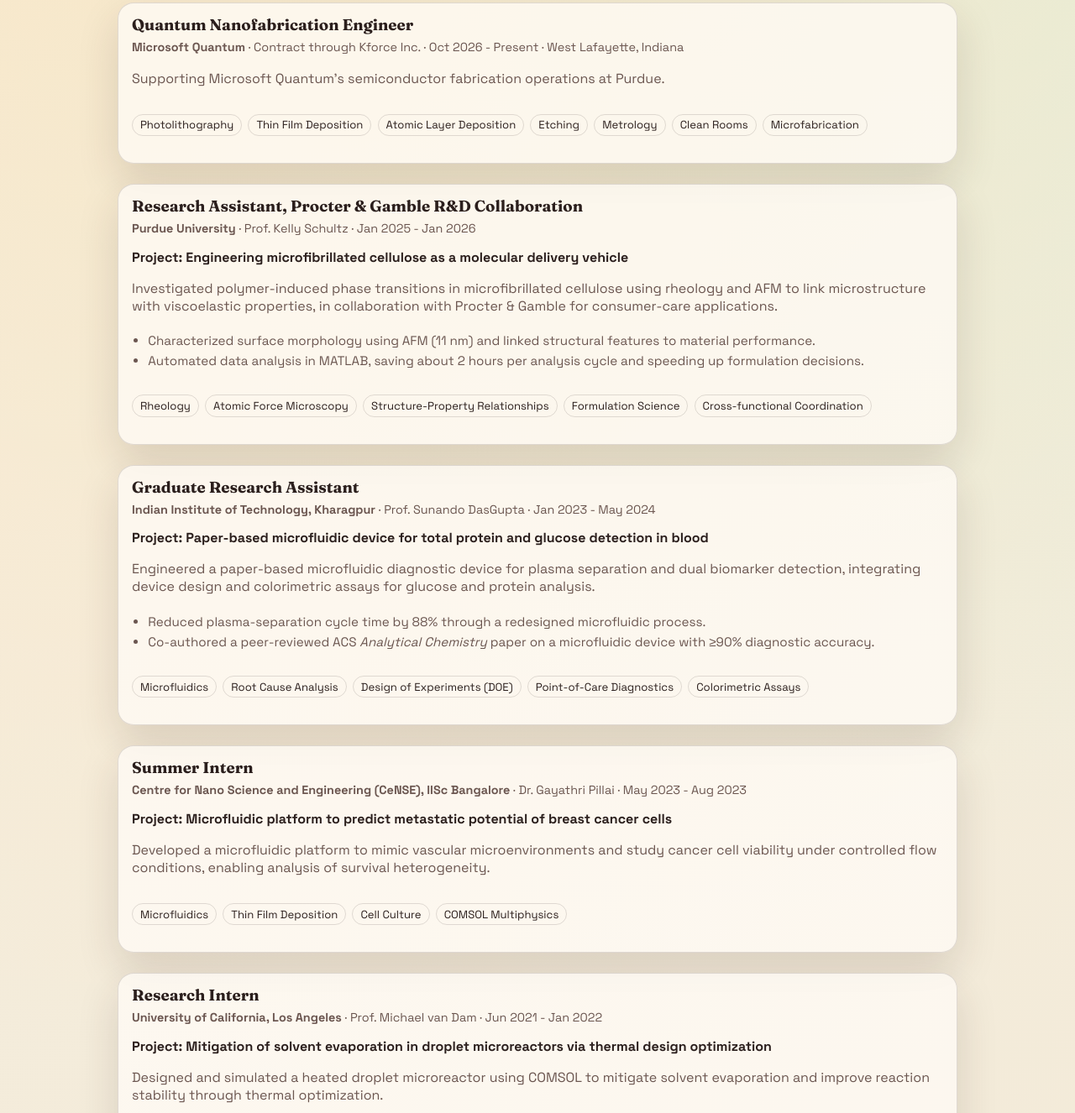
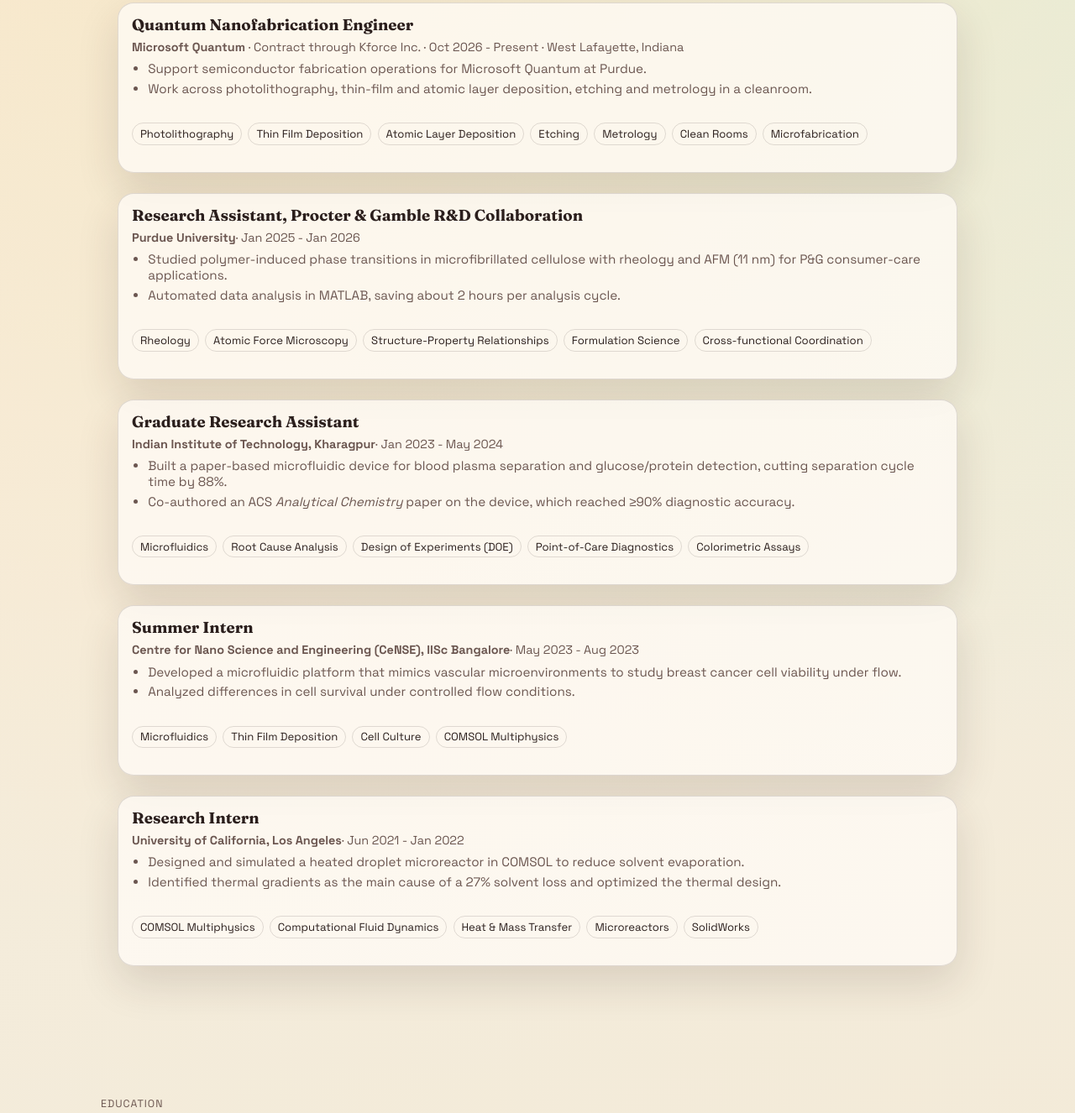
Before and after one commit to rajivsrikar2001-creator/Portfolio, a plain HTML site: page index.html in a window 1280 px wide. Shown: the part 1428-2754 px from the top of the page at 84% size. Drawn offline with Linux system fonts and the light colour scheme.

Commit message:
Trim experience to two points per role; remove advisor names and project titles
Co-Authored-By: Claude Opus 5.5 <noreply@anthropic.com>
Claude-Session: https://claude.ai/code/session_016TE6VeoUddiDqpQapgJYNh

```diff
--- a/index.html
+++ b/index.html
@@ -102,9 +102,10 @@
                 <p class="project-meta"><strong>Microsoft Quantum</strong> · Contract through Kforce Inc. · Oct 2026 - Present · West Lafayette, Indiana</p>
               </div>
             </div>
-            <p>
-              Supporting Microsoft Quantum's semiconductor fabrication operations at Purdue.
-            </p>
+            <ul class="bullets">
+              <li>Support semiconductor fabrication operations for Microsoft Quantum at Purdue.</li>
+              <li>Work across photolithography, thin-film and atomic layer deposition, etching and metrology in a cleanroom.</li>
+            </ul>
             <ul>
               <li>Photolithography</li>
               <li>Thin Film Deposition</li>
@@ -120,17 +121,12 @@
               <img class="org-logo" src="https://www.google.com/s2/favicons?domain=purdue.edu&sz=128" alt="Purdue University logo" loading="lazy" onerror="this.remove()" />
               <div>
                 <h3>Research Assistant, Procter &amp; Gamble R&amp;D Collaboration</h3>
-                <p class="project-meta"><strong>Purdue University</strong> · Prof. Kelly Schultz · Jan 2025 - Jan 2026</p>
+                <p class="project-meta"><strong>Purdue University</strong>· Jan 2025 - Jan 2026</p>
               </div>
             </div>
-            <p class="project-name">Project: Engineering microfibrillated cellulose as a molecular delivery vehicle</p>
-            <p>
-              Investigated polymer-induced phase transitions in microfibrillated cellulose using rheology and AFM to link
-              microstructure with viscoelastic properties, in collaboration with Procter &amp; Gamble for consumer-care applications.
-            </p>
             <ul class="bullets">
-              <li>Characterized surface morphology using AFM (11 nm) and linked structural features to material performance.</li>
-              <li>Automated data analysis in MATLAB, saving about 2 hours per analysis cycle and speeding up formulation decisions.</li>
+              <li>Studied polymer-induced phase transitions in microfibrillated cellulose with rheology and AFM (11 nm) for P&amp;G consumer-care applications.</li>
+              <li>Automated data analysis in MATLAB, saving about 2 hours per analysis cycle.</li>
             </ul>
             <ul>
               <li>Rheology</li>
@@ -145,17 +141,12 @@
               <img class="org-logo" src="https://www.google.com/s2/favicons?domain=iitkgp.ac.in&sz=128" alt="IIT Kharagpur logo" loading="lazy" onerror="this.remove()" />
               <div>
                 <h3>Graduate Research Assistant</h3>
-                <p class="project-meta"><strong>Indian Institute of Technology, Kharagpur</strong> · Prof. Sunando DasGupta · Jan 2023 - May 2024</p>
+                <p class="project-meta"><strong>Indian Institute of Technology, Kharagpur</strong>· Jan 2023 - May 2024</p>
               </div>
             </div>
-            <p class="project-name">Project: Paper-based microfluidic device for total protein and glucose detection in blood</p>
-            <p>
-              Engineered a paper-based microfluidic diagnostic device for plasma separation and dual biomarker
-              detection, integrating device design and colorimetric assays for glucose and protein analysis.
-            </p>
             <ul class="bullets">
-              <li>Reduced plasma-separation cycle time by 88% through a redesigned microfluidic process.</li>
-              <li>Co-authored a peer-reviewed ACS <em>Analytical Chemistry</em> paper on a microfluidic device with &ge;90% diagnostic accuracy.</li>
+              <li>Built a paper-based microfluidic device for blood plasma separation and glucose/protein detection, cutting separation cycle time by 88%.</li>
+              <li>Co-authored an ACS <em>Analytical Chemistry</em> paper on the device, which reached &ge;90% diagnostic accuracy.</li>
             </ul>
             <ul>
               <li>Microfluidics</li>
@@ -170,14 +161,13 @@
               <img class="org-logo" src="https://www.google.com/s2/favicons?domain=iisc.ac.in&sz=128" alt="Indian Institute of Science logo" loading="lazy" onerror="this.remove()" />
               <div>
                 <h3>Summer Intern</h3>
-                <p class="project-meta"><strong>Centre for Nano Science and Engineering (CeNSE), IISc Bangalore</strong> · Dr. Gayathri Pillai · May 2023 - Aug 2023</p>
+                <p class="project-meta"><strong>Centre for Nano Science and Engineering (CeNSE), IISc Bangalore</strong>· May 2023 - Aug 2023</p>
               </div>
             </div>
-            <p class="project-name">Project: Microfluidic platform to predict metastatic potential of breast cancer cells</p>
-            <p>
-              Developed a microfluidic platform to mimic vascular microenvironments and study cancer cell viability
-              under controlled flow conditions, enabling analysis of survival heterogeneity.
-            </p>
+            <ul class="bullets">
+              <li>Developed a microfluidic platform that mimics vascular microenvironments to study breast cancer cell viability under flow.</li>
+              <li>Analyzed differences in cell survival under controlled flow conditions.</li>
+            </ul>
             <ul>
               <li>Microfluidics</li>
               <li>Thin Film Deposition</li>
@@ -190,14 +180,13 @@
               <img class="org-logo" src="https://www.google.com/s2/favicons?domain=ucla.edu&sz=128" alt="UCLA logo" loading="lazy" onerror="this.remove()" />
               <div>
                 <h3>Research Intern</h3>
-                <p class="project-meta"><strong>University of California, Los Angeles</strong> · Prof. Michael van Dam · Jun 2021 - Jan 2022</p>
+                <p class="project-meta"><strong>University of California, Los Angeles</strong>· Jun 2021 - Jan 2022</p>
               </div>
             </div>
-            <p class="project-name">Project: Mitigation of solvent evaporation in droplet microreactors via thermal design optimization</p>
-            <p>
-              Designed and simulated a heated droplet microreactor using COMSOL to mitigate solvent evaporation and
-              improve reaction stability through thermal optimization.
-            </p>
+            <ul class="bullets">
+              <li>Designed and simulated a heated droplet microreactor in COMSOL to reduce solvent evaporation.</li>
+              <li>Identified thermal gradients as the main cause of a 27% solvent loss and optimized the thermal design.</li>
+            </ul>
             <ul>
               <li>COMSOL Multiphysics</li>
               <li>Computational Fluid Dynamics</li>
```
